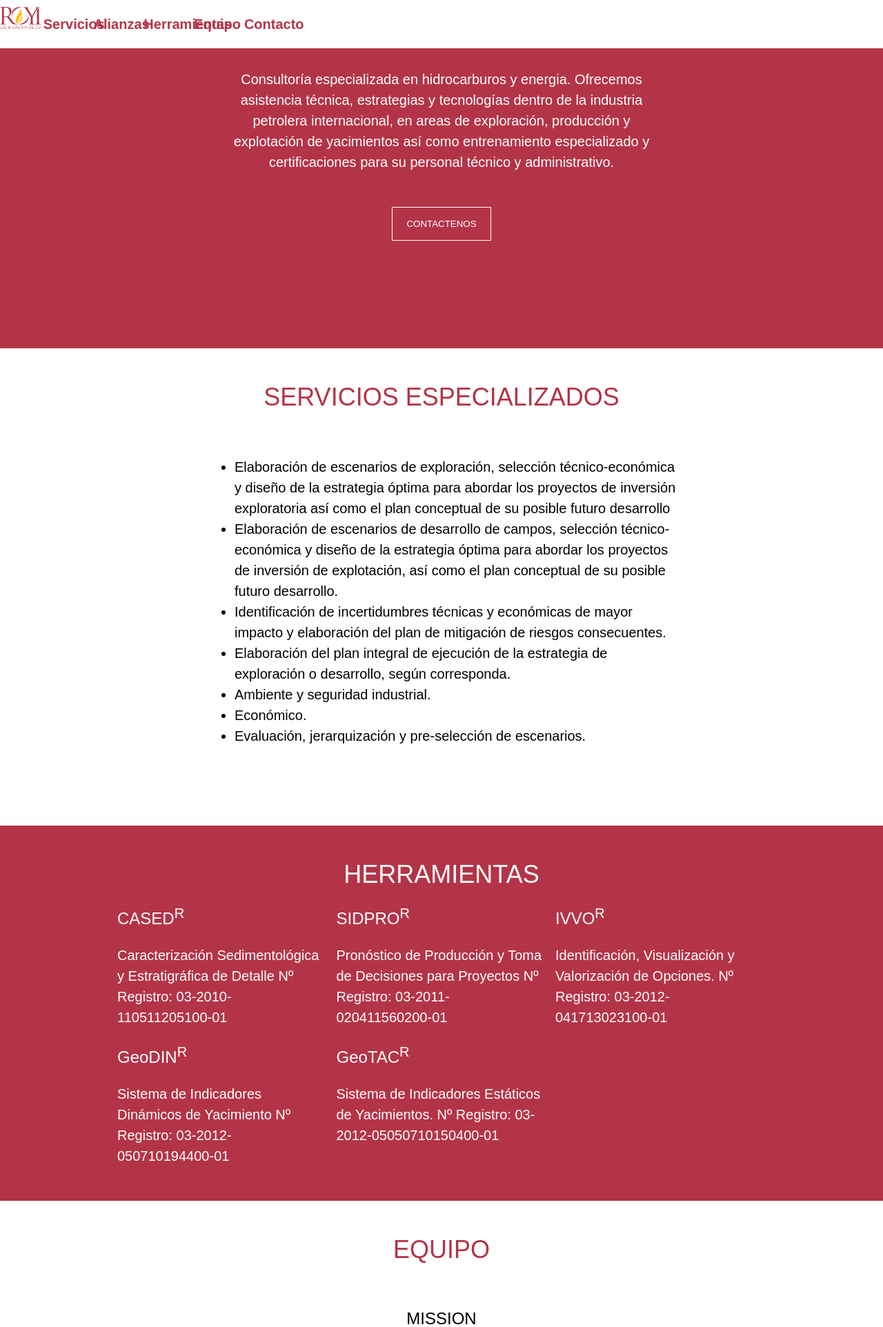
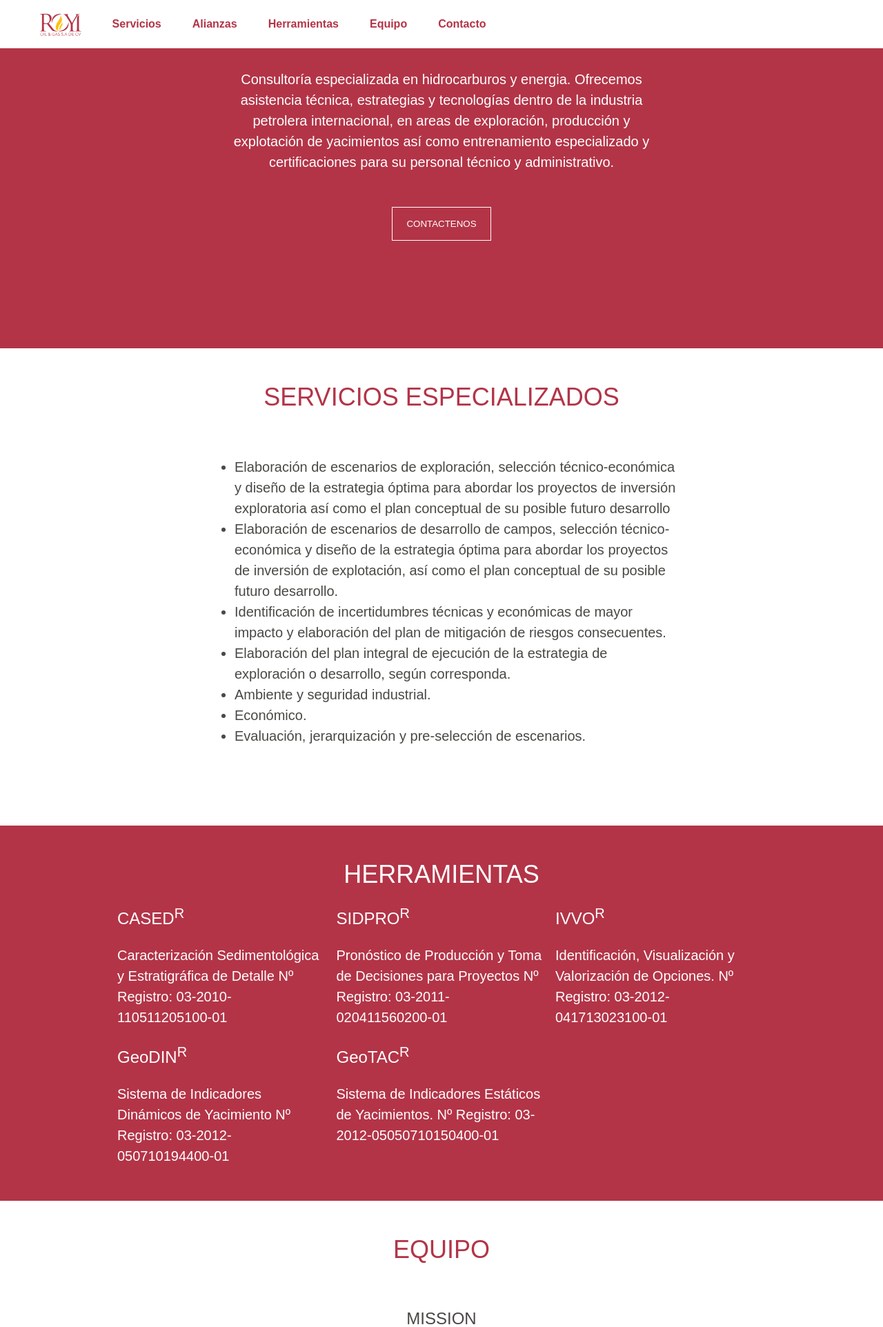
Before and after one commit to racoquita/royi, a PHP site: page / in a window 1280 px wide. Shown: the top 1924 px of the page at 69% size. Run offline with PHP 8.4, Linux system fonts and the light colour scheme; some libraries are stand-ins or nearby versions.

Commit message:
fixing navigation

```diff
--- a/css/main.css
+++ b/css/main.css
@@ -1,25 +1,26 @@
 /****************************************
  * main.scss
  ****************************************/
-/* line 9, scss/main.scss */
+/* line 10, scss/main.scss */
 html {
   font-family: "chaparral-pro", sans-serif;
   font-weight: 400;
 }
 
-/* line 13, scss/main.scss */
+/* line 14, scss/main.scss */
 body {
   margin: 0;
   font-size: 62.5%;
+  color: #494844;
 }
 
-/* line 17, scss/main.scss */
+/* line 19, scss/main.scss */
 h2, h3, a, button, input[type="submit"], label {
   font-family: 'brandon-grotesque', sans-serif;
   font-weight: 400;
 }
 
-/* line 21, scss/main.scss */
+/* line 23, scss/main.scss */
 h2 {
   font-size: 3.6em;
   text-align: center;
@@ -27,56 +28,59 @@ h2 {
   text-transform: uppercase;
 }
 
-/* line 27, scss/main.scss */
+/* line 29, scss/main.scss */
 h3 {
   font-size: 2.4em;
 }
 
-/* line 30, scss/main.scss */
+/* line 32, scss/main.scss */
 a {
   text-decoration: none;
   display: inline-block;
 }
 
-/* line 34, scss/main.scss */
+/* line 36, scss/main.scss */
 p, li, a, address {
   font-size: 2em;
   line-height: 1.5em;
 }
 
-/* line 38, scss/main.scss */
+/* line 40, scss/main.scss */
 button, input[type="submit"] {
   text-transform: uppercase;
   padding: 16px 20px;
   background: transparent;
   border: 1px solid white;
 }
-/* line 45, scss/main.scss */
+/* line 47, scss/main.scss */
 button:hover, input[type="submit"]:hover {
   background: white;
-  color: transparent;
+  color: #b33447;
+  cursor: pointer;
 }
 
-/* line 52, scss/main.scss */
+/* line 55, scss/main.scss */
 form p label {
   display: block;
   margin-top: 20px;
 }
-/* line 56, scss/main.scss */
+/* line 59, scss/main.scss */
 form p input[type="text"] {
   height: 44px;
   display: block;
+  color: #b33447;
 }
-/* line 60, scss/main.scss */
+/* line 64, scss/main.scss */
 form p input, form p textarea {
   width: 100%;
+  border: 0;
 }
-/* line 63, scss/main.scss */
+/* line 68, scss/main.scss */
 form p textarea {
   resize: none;
 }
 
-/* line 68, scss/main.scss */
+/* line 73, scss/main.scss */
 nav {
   position: fixed;
   top: 0;
@@ -84,111 +88,121 @@ nav {
   z-index: 99;
   width: 100%;
   height: 70px;
+  padding-left: 4.5%;
   background-color: white;
 }
-/* line 77, scss/main.scss */
+/* line 83, scss/main.scss */
 nav a {
   font-weight: 700;
+  display: inline-block;
+  height: 70px;
+  color: #b33447;
+  font-size: 1.6em;
+  margin-right: 45px;
+  float: left;
   line-height: 70px;
-  width: 70px;
-  color: #b33447;
 }
-/* line 83, scss/main.scss */
+/* line 94, scss/main.scss */
+nav a:hover {
+  color: #fb9f00;
+}
+/* line 98, scss/main.scss */
 nav a#logo {
   max-width: 60px;
+  margin-top: 20px;
 }
-/* line 86, scss/main.scss */
+/* line 103, scss/main.scss */
 nav a#logo img {
   display: block;
   width: 100%;
 }
 
-/* line 93, scss/main.scss */
+/* line 110, scss/main.scss */
 section {
   position: relative;
   overflow: hidden;
   padding-top: 50px;
   padding-bottom: 50px;
 }
-/* line 99, scss/main.scss */
+/* line 116, scss/main.scss */
 section p, section h2 {
   width: 68.085106383%;
   max-width: 640px;
   margin: 0 auto;
 }
-/* line 105, scss/main.scss */
+/* line 122, scss/main.scss */
 section .section-content {
   max-width: 940px;
   margin: 0 auto;
   overflow: hidden;
 }
-/* line 110, scss/main.scss */
+/* line 127, scss/main.scss */
 section.color-bg {
   background: #b33447;
 }
-/* line 113, scss/main.scss */
+/* line 130, scss/main.scss */
 section.color-bg h2 {
   color: white;
 }
-/* line 116, scss/main.scss */
+/* line 133, scss/main.scss */
 section.color-bg * {
   color: white;
 }
-/* line 120, scss/main.scss */
+/* line 137, scss/main.scss */
 section#intro {
   min-height: 355px;
   padding-top: 100px;
 }
-/* line 124, scss/main.scss */
+/* line 141, scss/main.scss */
 section#intro button {
   display: block;
   margin: 50px auto 0 auto;
 }
-/* line 128, scss/main.scss */
+/* line 145, scss/main.scss */
 section#intro p {
   text-align: center;
 }
-/* line 134, scss/main.scss */
+/* line 151, scss/main.scss */
 section#services h2 {
   margin-bottom: 65px;
 }
-/* line 137, scss/main.scss */
+/* line 154, scss/main.scss */
 section#services ul {
   max-width: 940px;
   width: 68.085106383%;
   max-width: 640px;
   margin: 0 auto 65px auto;
 }
-/* line 147, scss/main.scss */
+/* line 164, scss/main.scss */
 section#tools .section-content p {
   margin-left: 0;
   width: 100%;
 }
-/* line 151, scss/main.scss */
+/* line 168, scss/main.scss */
 section#tools .section-content div {
   float: left;
   width: 31.70212766%;
   margin-left: 2.0744680851%;
 }
-/* line 157, scss/main.scss */
+/* line 174, scss/main.scss */
 section#tools .section-content div:nth-child(2) {
   margin-left: 0px;
 }
-/* line 164, scss/main.scss */
+/* line 181, scss/main.scss */
 section#company h2, section#company h3, section#company p {
   text-align: center;
   margin: 0 auto;
 }
-/* line 168, scss/main.scss */
+/* line 185, scss/main.scss */
 section#company h3 {
   margin-top: 65px;
 }
-/* line 173, scss/main.scss */
+/* line 190, scss/main.scss */
 section#contact form {
   float: left;
   width: 48.936170213%;
 }
-/* line 178, scss/main.scss */
+/* line 195, scss/main.scss */
 section#contact .locations {
   float: right;
   width: 44.382978723%;
--- a/scss/main.scss
+++ b/scss/main.scss
@@ -5,6 +5,7 @@
 $red: #b33447;
 $yellow: #fb9f00;
 $tan: #f8f7ee;
+$grey: #494844;
 
 html {
 	font-family: "chaparral-pro", sans-serif;
@@ -13,6 +14,7 @@ html {
 body {
 	margin: 0;
 	font-size: 62.5%;
+	color:$grey;
 }
 h2, h3, a, button, input[type="submit"], label {
 	font-family: 'brandon-grotesque', sans-serif;
@@ -44,7 +46,8 @@ button, input[type="submit"] {
 
 	&:hover {
 		background: white;
-		color: transparent;
+		color: $red;
+		cursor:pointer;
 	}
 }
 form {
@@ -56,9 +59,11 @@ form {
 		input[type="text"] {
 			height: 44px;
 			display: block;
+			color:$red;
 		}
 		input, textarea {
 			width: 100%;
+			border:0;
 		}
 		textarea {
 			resize: none;
@@ -72,16 +77,28 @@ nav {
 	z-index: 99;
 	width: 100%;
 	height: 70px;
+	padding-left:4.5%;
 	background-color: white;
 
 	a {
 		font-weight: 700;
+		//line-height: 70px;
+		display: inline-block;
+		//width: 70px;
+		height: 70px;
+		color: $red;
+		font-size: 1.6em;
+		margin-right: 45px;
+		float: left;
 		line-height: 70px;
-		width: 70px;
-		color: $red;
+    	&:hover{
+    		color:$yellow;
+    	}
 
 		&#logo {
 			max-width: 60px;
+			margin-top: 20px;
+
 
 			img {
 				display: block;
```
